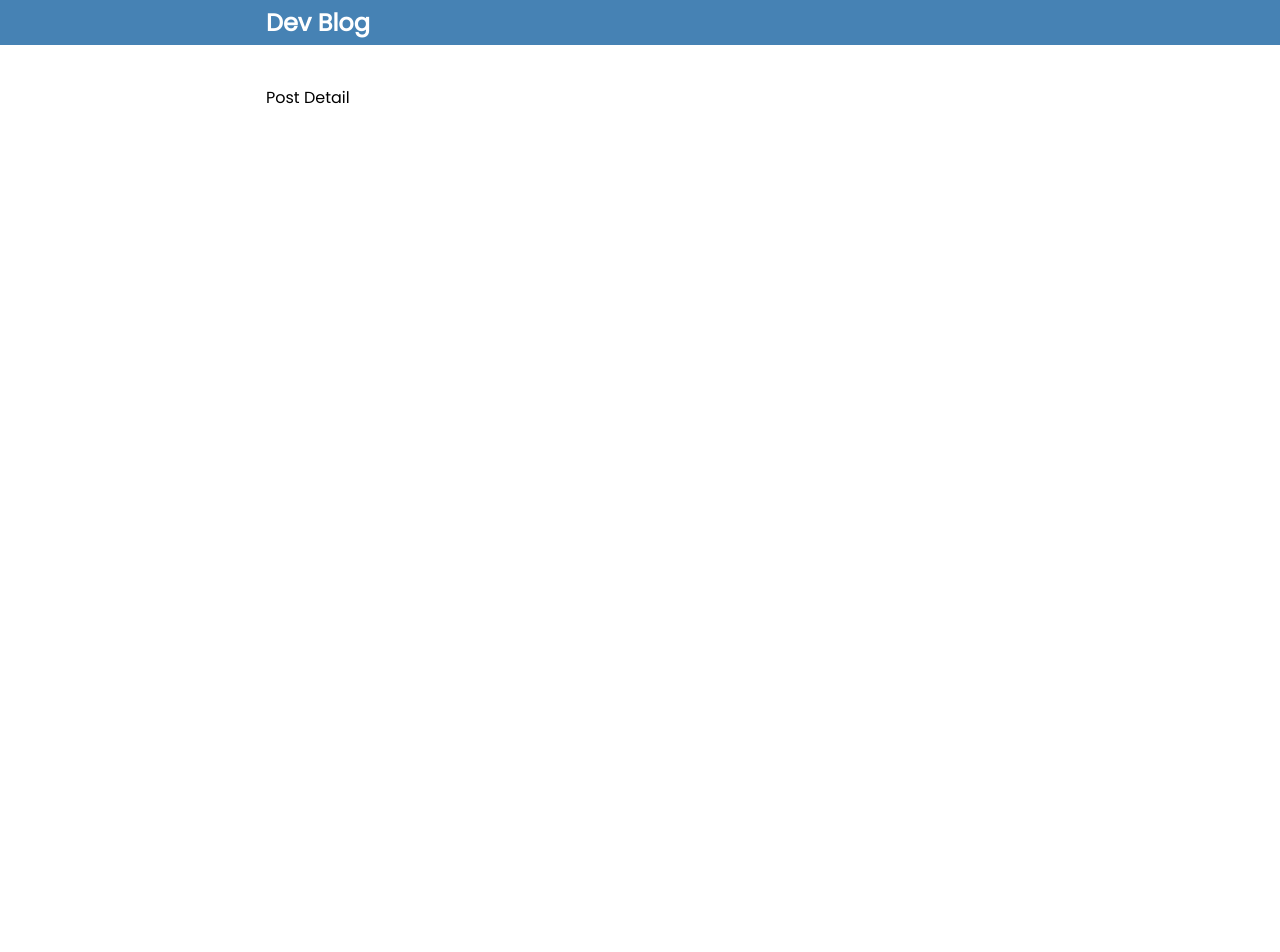
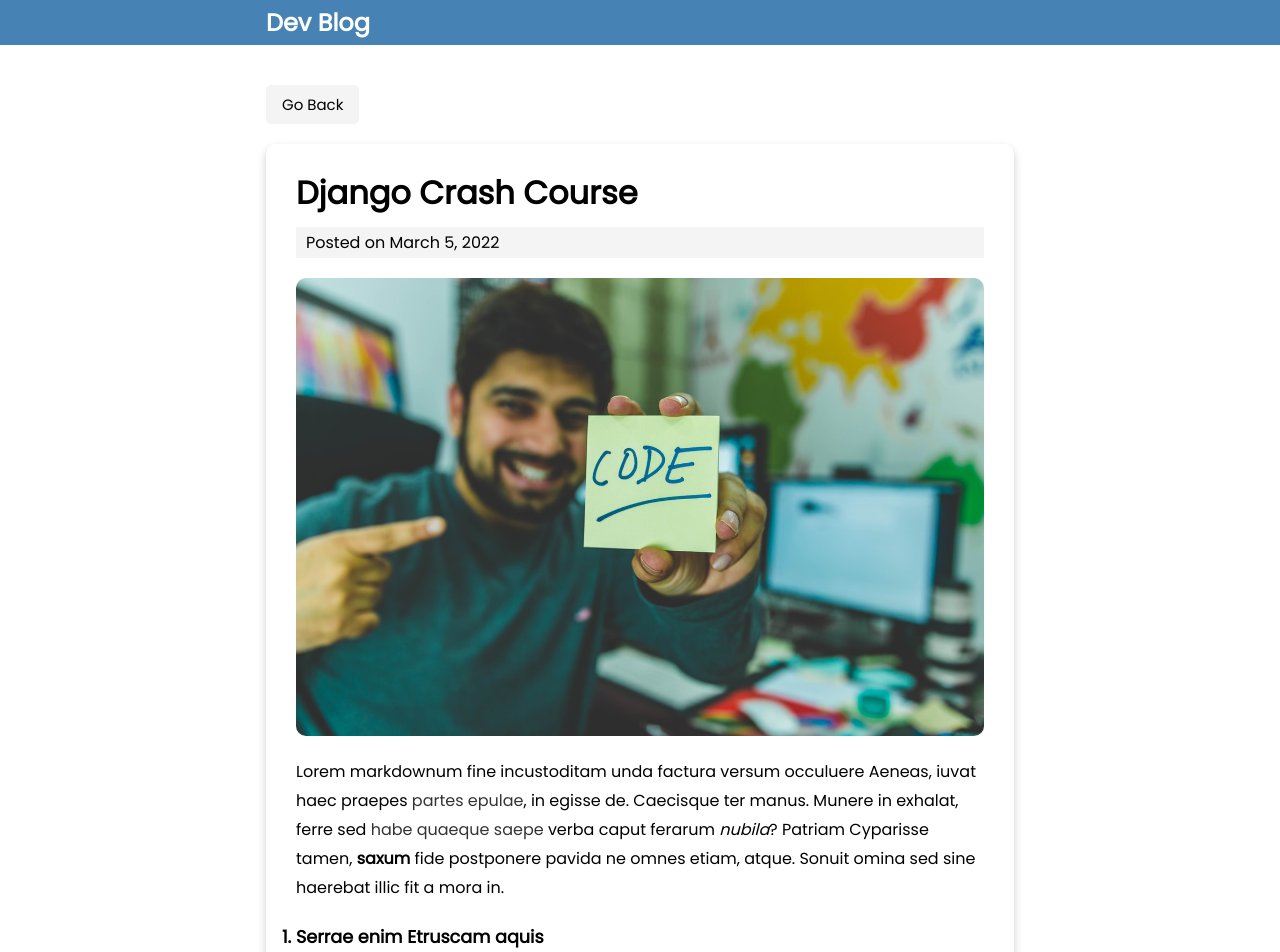
Before and after one commit to emanuelefavero/next-markdown-blog, a Next.js app: page /blog/django-crash-course in a window 1280 px wide. Shown: the top 952 px of the page. Before the commit the page ends 800 px from the top, so only its background shows below. Built offline with nearby package versions, Linux system fonts and the light colour scheme.

Commit message:
add detail blog page

```diff
--- a/pages/blog/[slug].js
+++ b/pages/blog/[slug].js
@@ -1,3 +1,69 @@
-export default function PostPage() {
-  return <div>Post Detail</div>
+/* eslint-disable @next/next/no-img-element */
+import fs from 'fs'
+import path from 'path'
+import matter from 'gray-matter'
+import { marked } from 'marked'
+import Head from 'next/head'
+import Link from 'next/link'
+
+export default function PostPage({
+  slug,
+  frontmatter: { title, date, cover_image },
+  content,
+}) {
+  return (
+    <>
+      <Head>
+        <title>{title}</title>
+      </Head>
+      <Link href='/' className='btn btn-back'>
+        Go Back
+      </Link>
+      <div className='card card-page'>
+        <h1 className='post-title'>{title}</h1>
+        <div className='post-date'>Posted on {date}</div>
+
+        <img src={cover_image} alt={title} />
+
+        <div className='post-body'>
+          {/* parse markdown with marked library (dangerouslySetInnerHTML is needed for it) */}
+          <div dangerouslySetInnerHTML={{ __html: marked(content) }} />
+        </div>
+      </div>
+    </>
+  )
 }
+
+export function getStaticPaths() {
+  const files = fs.readdirSync(path.join('posts'))
+
+  const paths = files.map((filename) => ({
+    params: {
+      slug: filename.replace('.md', ''),
+    },
+  }))
+
+  return {
+    paths,
+    fallback: false, // if false, then any paths not returned by getStaticPaths will result in a 404 page
+  }
+}
+
+export function getStaticProps({ params: { slug } }) {
+  // Get the markdown file from the posts directory
+  const markdownWithMeta = fs.readFileSync(
+    path.join('posts', slug + '.md'),
+    'utf-8'
+  )
+
+  // Get the frontmatter and content from the markdown file
+  const { data: frontmatter, content } = matter(markdownWithMeta)
+
+  return {
+    props: {
+      slug,
+      frontmatter,
+      content,
+    },
+  }
+}
```
